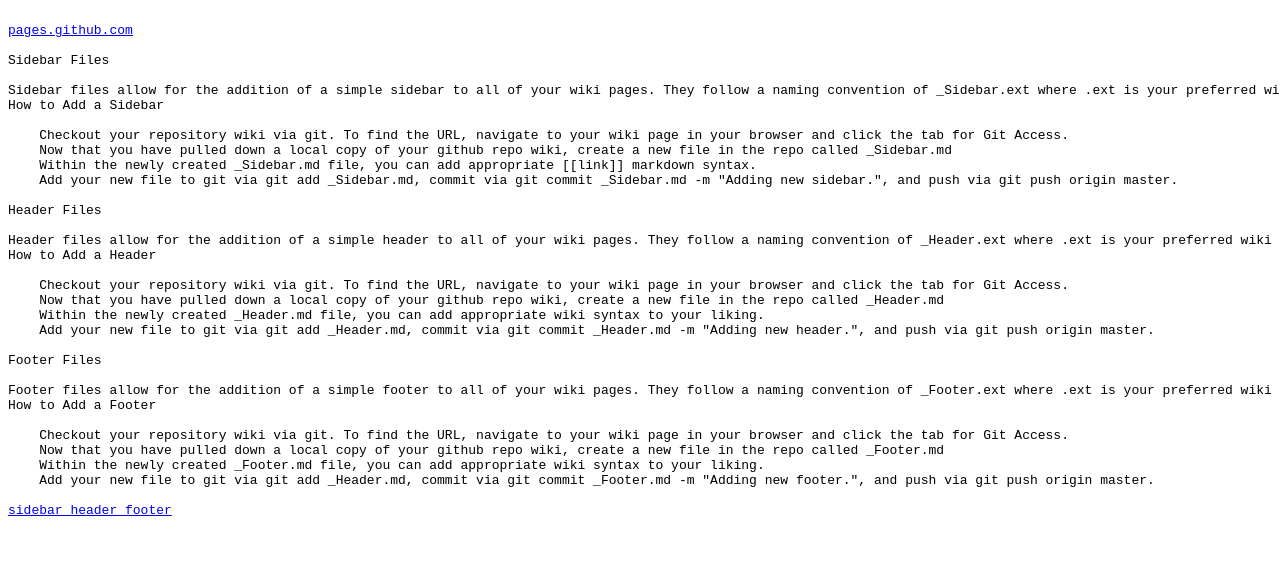
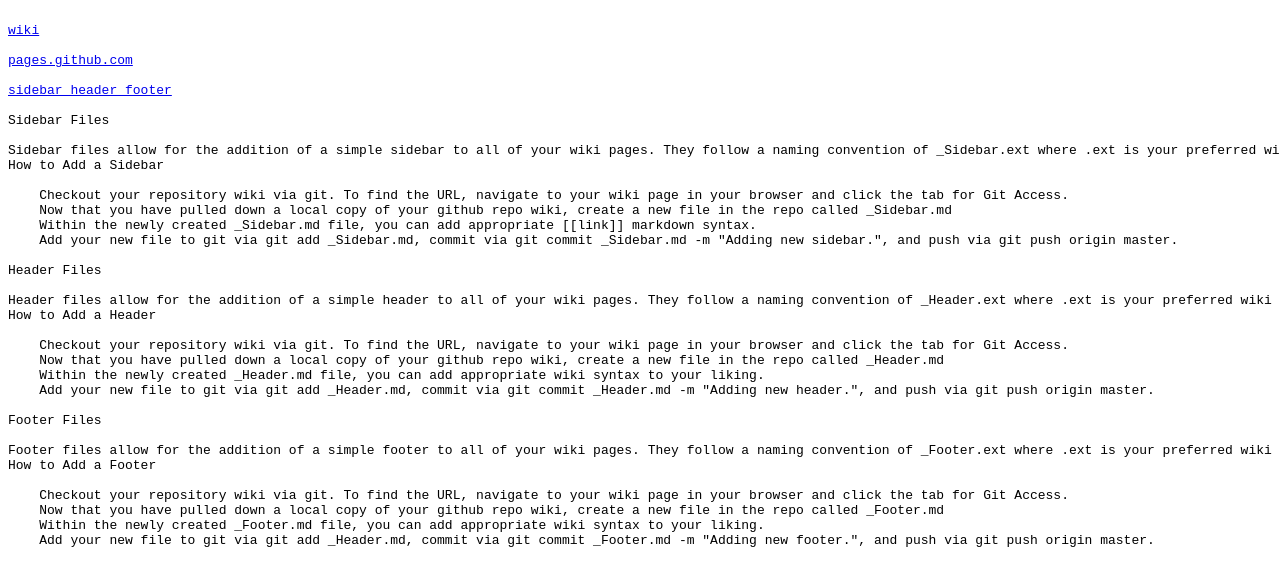
Before and after one commit to achishis2/achishis2.github.io, a plain HTML site: page index.html in a window 1280 px wide. Shown: the top 586 px of the page. Drawn offline with Linux system fonts and the light colour scheme.

Commit message:
Update index.html

```diff
--- a/index.html
+++ b/index.html
@@ -1,6 +1,10 @@
 <pre>
 
+<a href="https://github.com/achishis2/achishis2.github.io/wiki">wiki</a>
+
 <a href="https://pages.github.com/">pages.github.com</a>
+
+<a href="http://blackbe.lt/github-wiki-sidebar-table-contents-header-footer/">sidebar header footer</a>
 
 Sidebar Files
 
@@ -32,6 +36,4 @@ How to Add a Footer
     Within the newly created _Footer.md file, you can add appropriate wiki syntax to your liking.
     Add your new file to git via git add _Header.md, commit via git commit _Footer.md -m "Adding new footer.", and push via git push origin master.
 
-<a href="http://blackbe.lt/github-wiki-sidebar-table-contents-header-footer/">sidebar header footer</a>
-
 </pre>
```
